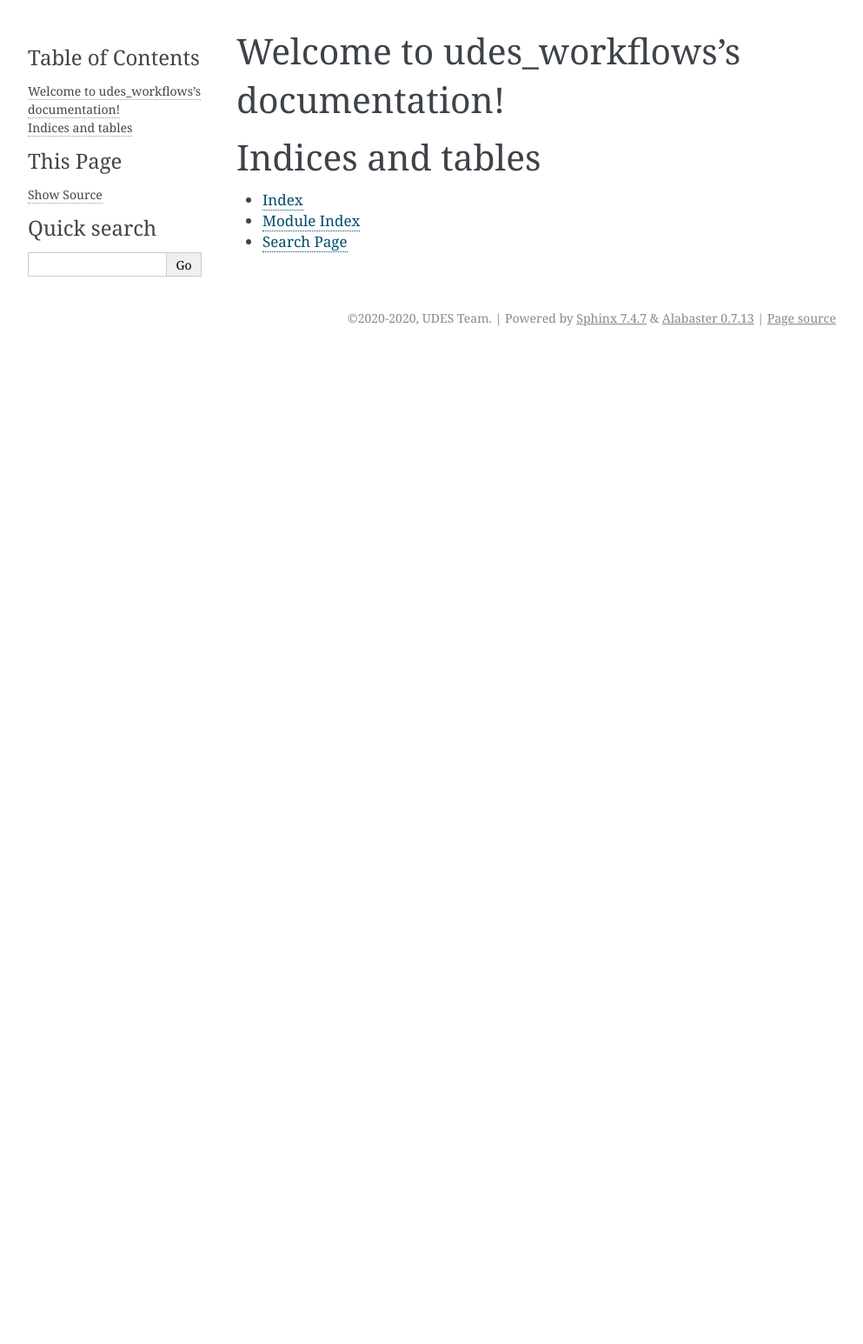
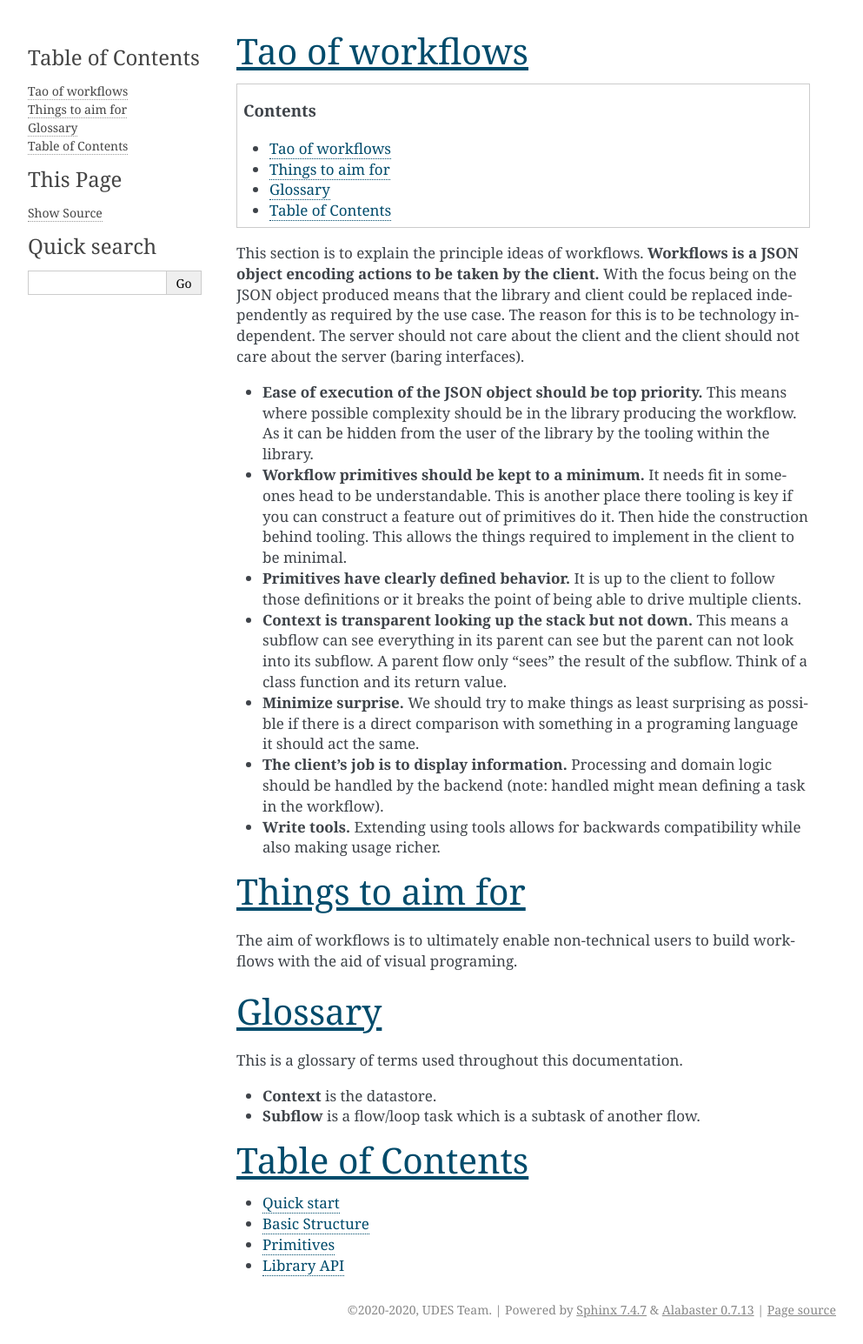
Before and after one commit to unipartdigital/workflows_engine, a Sphinx documentation site: the page built from docs/source/index.rst, in a window 1280 px wide. Shown: the whole page at 87% size, without its empty margins (148-1141 px from the left). Built offline with Sphinx 7.4.7, drawn with Linux system fonts in a browser that asks for light colours; before the commit the page ends 900 px from its top, so only the background shows below that.

Commit message:
Some prelimiary docs
Signed-off-by: Michele Costa <michele.costa@unipart.io>

```diff
--- a/docs/source/conf.py
+++ b/docs/source/conf.py
@@ -32,7 +32,11 @@ release = "0.1"
 # Add any Sphinx extension module names here, as strings. They can be
 # extensions coming with Sphinx (named 'sphinx.ext.*') or your custom
 # ones.
-extensions = ["recommonmark", "sphinx.ext.doctest"]
+extensions = [
+    "recommonmark",
+    "sphinx.ext.doctest",
+    "sphinx.ext.autodoc",
+]
 
 # Add any paths that contain templates here, relative to this directory.
 templates_path = ["_templates"]
--- a/docs/source/index.rst
+++ b/docs/source/index.rst
@@ -1,20 +1,64 @@
-.. udes_workflows documentation master file, created by
-   sphinx-quickstart on Fri Jun  5 21:41:27 2020.
-   You can adapt this file completely to your liking, but it should at least
-   contain the root `toctree` directive.
+****************
+Tao of workflows
+****************
 
-Welcome to udes_workflows's documentation!
-==========================================
+.. contents::
 
-.. toctree::
-   :maxdepth: 2
-   :caption: Contents:
+This section is to explain the principle ideas of workflows.
+**Workflows is a JSON object encoding actions to be taken by the client.**
+With the focus being on the JSON object produced means that the library and client could be
+replaced independently as required by the use case. The reason for this is to be technology
+independent. The server should not care about the client and the client should not care about the
+server (baring interfaces).
+
+* **Ease of execution of the JSON object should be top priority.** This means where possible complexity should be in the library producing the workflow. As it can be hidden from the user of the library by the tooling within the library.
+
+* **Workflow primitives should be kept to a minimum.** It needs fit in someones head to be understandable. This is another place there tooling is key if you can construct a feature out of primitives do it. Then hide the construction behind tooling. This allows the things required to implement in the client to be minimal.
+
+* **Primitives have clearly defined behavior.** It is up to the client to follow those definitions or it breaks the point of being able to drive multiple clients.
+
+* **Context is transparent looking up the stack but not down.** This means a subflow can see everything in its parent can see but the parent can not look into its subflow. A parent flow only "sees" the result of the subflow. Think of a class function and its return value.
+
+* **Minimize surprise.** We should try to make things as least surprising as possible if there is a direct comparison with something in a programing language it should act the same.
+
+* **The client's job is to display information.** Processing and domain logic should be handled by the backend (note: handled might mean defining a task in the workflow).
+
+* **Write tools.** Extending using tools allows for backwards compatibility while also making usage richer.
+
+*****************
+Things to aim for
+*****************
+
+The aim of workflows is to ultimately enable non-technical users to build workflows with the aid of visual programing.
+
+********
+Glossary
+********
+
+This is a glossary of terms used throughout this documentation.
+
+* **Context** is the datastore.
+* **Subflow** is a flow/loop task which is a subtask of another flow.
 
 
 
-Indices and tables
-==================
+*****************
+Table of Contents
+*****************
 
-* :ref:`genindex`
-* :ref:`modindex`
-* :ref:`search`
+.. toctree::
+   :name: mastertoc
+   :maxdepth: 1
+
+   quickstart
+   structure
+   primitives
+   library_api
+
+
+.. Indices and tables
+.. ==================
+
+.. * :ref:`genindex`
+.. * :ref:`modindex`
+.. * :ref:`search`
--- a/docs/source/quickstart.rst
+++ b/docs/source/quickstart.rst
@@ -10,7 +10,7 @@ Quick start
 .. testcode::
 
     import json
-    from workflows_engine import Workflow
+    from workflows_engine import Workflow, components
 
     class QuickWorkflow(Workflow):
 
```
Also changed, not shown: docs/source/library_api.rst (added, +11 -0 lines), docs/source/primitives.rst (added, +81 -0 lines), docs/source/structure.rst (added, +23 -0 lines).
